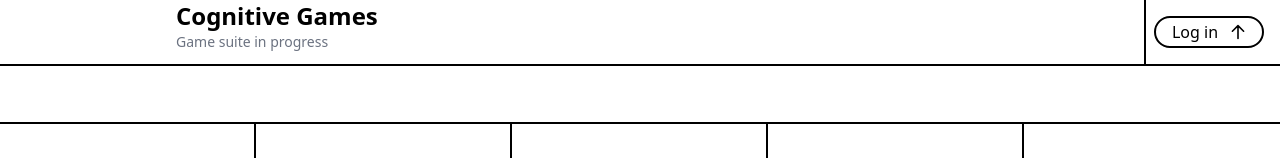
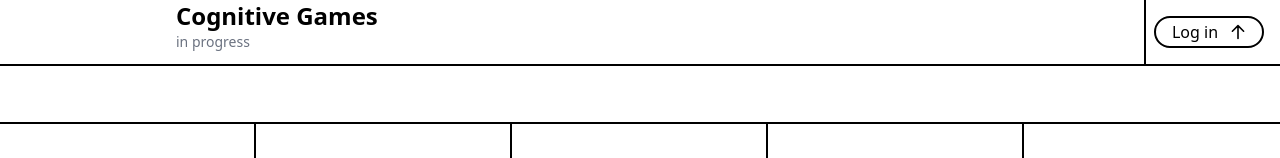
Before and after one commit to safinazbg/Panum-games, a Vue app: page / in a window 1280 px wide. Shown: the top 158 px of the page. Built offline with nearby package versions, Linux system fonts and the light colour scheme.

Commit message:
Update HomeView.vue

```diff
--- a/src/views/HomeView.vue
+++ b/src/views/HomeView.vue
@@ -2,7 +2,7 @@
   <div class="container mx-auto w-full flex border-b-2 border-black">
     <div class="w-4/5 h-16 md:ml-44 mx-4">
       <p class="w-1/2 text-2xl font-bold">Cognitive Games</p>
-      <p class="text-sm text-gray-500">Game suite in progress</p>
+      <p class="text-sm text-gray-500">in progress</p>
     </div>
     <div
       class="w-32 h-16 border-l-2 border-black flex justify-center items-center md:mx-2"
```
